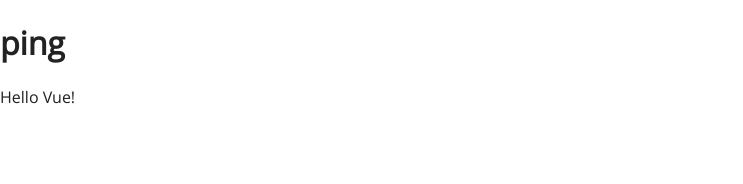
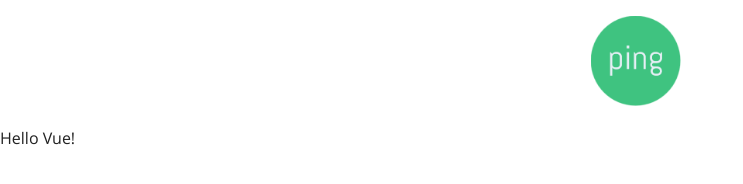
Before and after one commit to MICSTI/ping, a website: page frontend/views/index.html in a window 1280 px wide. Shown: the whole page, without its empty margins (0-743 px from the left). Drawn offline with Linux system fonts and the light colour scheme.

Commit message:
Add logo to header

```diff
--- a/frontend/sass/style.scss
+++ b/frontend/sass/style.scss
@@ -8,3 +8,12 @@
   padding: 0;
   margin: 0;
 }
+
+header {
+  width: 100%;
+  text-align: center;
+}
+
+header img {
+  margin: 1em;
+}
--- a/frontend/views/index.html
+++ b/frontend/views/index.html
@@ -15,7 +15,7 @@
 </head>
 <body>
     <header>
-        <h1>ping</h1>
+        <img src="/public/img/ping-logo.png" width="99" height="90" />
     </header>
 
     <nav>
```
Also changed, not shown: build/styles/styles.css, build/views/index.html.
